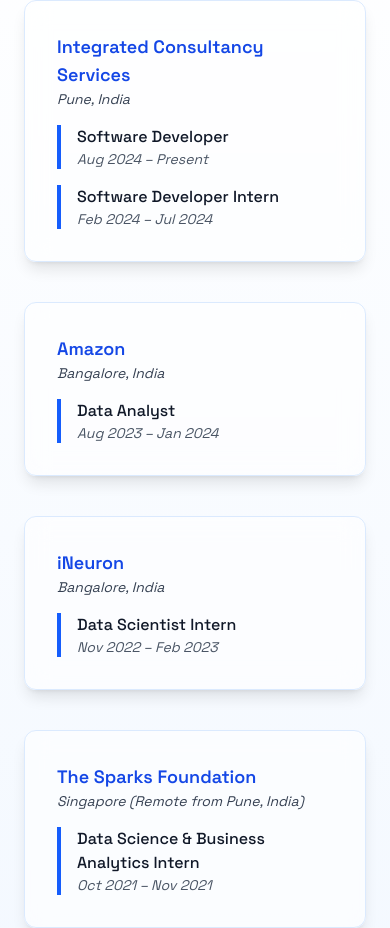
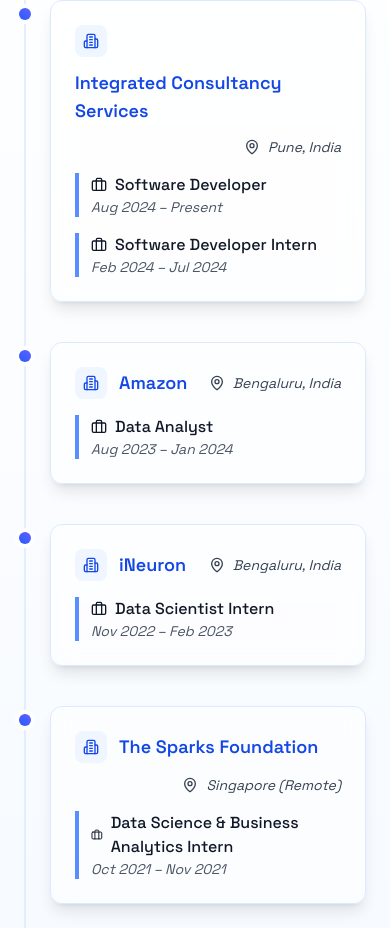
Before and after one commit to mihirkudale/mihirkudale-portfolio, a React (Vite) app: page / in a window 390 px wide. Shown: the part 4040-4968 px from the top of the page. Built offline with nearby package versions, Linux system fonts and the light colour scheme.

Commit message:
update code

```diff
--- /dev/null
+++ b/api/chat.js
@@ -0,0 +1,61 @@
+// /api/chat.js  (Vercel Serverless Function — no Python needed)
+export default async function handler(req, res) {
+  if (req.method !== "POST") {
+    return res.status(405).json({ error: "Method not allowed" });
+  }
+
+  try {
+    const { query, history = [] } = req.body || {};
+    if (!query || !query.trim()) {
+      return res.status(200).json({ answer: "Please ask a question." });
+    }
+
+    // Keep a short memory so follow-ups work
+    const messages = [
+      {
+        role: "system",
+        content:
+          "You are Mihir Kudale's portfolio AI assistant. Be concise, helpful, and truthful. If a detail is unknown, say so briefly and point to the closest helpful info on the site.",
+      },
+      ...history.slice(-8).map((m) => ({
+        role: m.from === "user" ? "user" : "assistant",
+        content: m.text,
+      })),
+      { role: "user", content: query },
+    ];
+
+    const r = await fetch("https://openrouter.ai/api/v1/chat/completions", {
+      method: "POST",
+      headers: {
+        "Content-Type": "application/json",
+        Authorization: `Bearer ${process.env.OPENROUTER_API_KEY}`,
+        "HTTP-Referer": process.env.SITE_URL || "http://localhost:5173",
+        "X-Title": "Mihir Portfolio Assistant",
+      },
+      body: JSON.stringify({
+        model: "openai/gpt-oss-20b:free", // your chosen model
+        messages,
+        temperature: 0.3,
+        max_tokens: 600,
+      }),
+    });
+
+    if (!r.ok) {
+      const t = await r.text().catch(() => "");
+      return res.status(200).json({
+        answer:
+          "I’m having trouble reaching the model right now. Quick summary: Mihir is a Pune-based software dev focused on data engineering/analytics (Python, SQL, AWS, Azure, Power BI, Tableau). See Projects/Contact for details.",
+        error: t,
+      });
+    }
+
+    const data = await r.json();
+    const answer =
+      data?.choices?.[0]?.message?.content ?? "I couldn’t generate a response.";
+    return res.status(200).json({ answer });
+  } catch (err) {
+    return res
+      .status(200)
+      .json({ answer: "Something went wrong. Please try again.", error: err?.message || null });
+  }
+}
--- a/package.json
+++ b/package.json
@@ -13,7 +13,7 @@
     "@emailjs/browser": "^4.4.1",
     "@tailwindcss/vite": "^4.0.0",
     "emailjs-com": "^3.2.0",
-    "framer-motion": "^12.15.0",
+    "framer-motion": "^12.23.12",
     "lucide-react": "^0.525.0",
     "react": "^18.3.1",
     "react-dom": "^18.3.1",
--- a/src/components/sections/Projects.jsx
+++ b/src/components/sections/Projects.jsx
@@ -617,10 +617,10 @@
   },
 ];
 
-const techFilters = ["Python", "SQL", "Power BI", "Tableau"];
+const techFilters = ["All","Python", "SQL", "Power BI", "Tableau"];
 
 export const Projects = () => {
-  const [activeTech, setActiveTech] = useState("Python");
+  const [activeTech, setActiveTech] = useState("All");
   const [searchQuery, setSearchQuery] = useState("");
 
   const filteredProjects = allProjects.filter((project) => {
--- a/src/components/sections/WorkExperience.jsx
+++ b/src/components/sections/WorkExperience.jsx
@@ -1,136 +1,116 @@
 import React from "react";
 import { RevealOnScroll } from "../RevealOnScroll";
+import { LuBriefcase, LuMapPin, LuBuilding2 } from "react-icons/lu";
 
+// TIP: keep locations consistent (e.g., "Bengaluru" everywhere or "Bangalore" everywhere)
 const experiences = [
   {
     company: "Integrated Consultancy Services",
     location: "Pune, India",
     roles: [
-      {
-        role: "Software Developer",
-        duration: "Aug 2024 – Present",
-      },
-      {
-        role: "Software Developer Intern",
-        duration: "Feb 2024 – Jul 2024",
-      },
+      { role: "Software Developer", start: "2024-08", end: null, display: "Aug 2024 – Present" },
+      { role: "Software Developer Intern", start: "2024-02", end: "2024-07", display: "Feb 2024 – Jul 2024" },
     ],
   },
   {
     company: "Amazon",
-    location: "Bangalore, India",
-    roles: [
-      {
-        role: "Data Analyst",
-        duration: "Aug 2023 – Jan 2024",
-      },
-    ],
+    location: "Bengaluru, India",
+    roles: [{ role: "Data Analyst", start: "2023-08", end: "2024-01", display: "Aug 2023 – Jan 2024" }],
   },
   {
     company: "iNeuron",
-    location: "Bangalore, India",
-    roles: [
-      {
-        role: "Data Scientist Intern",
-        duration: "Nov 2022 – Feb 2023",
-      },
-    ],
+    location: "Bengaluru, India",
+    roles: [{ role: "Data Scientist Intern", start: "2022-11", end: "2023-02", display: "Nov 2022 – Feb 2023" }],
   },
   {
     company: "The Sparks Foundation",
-    location: "Singapore (Remote from Pune, India)",
+    location: "Singapore (Remote)",
     roles: [
-      {
-        role: "Data Science & Business Analytics Intern",
-        duration: "Oct 2021 – Nov 2021",
-      },
+      { role: "Data Science & Business Analytics Intern", start: "2021-10", end: "2021-11", display: "Oct 2021 – Nov 2021" },
     ],
   },
   {
     company: "LetsGrowMore",
     location: "Pune, India",
-    roles: [
-      {
-        role: "Data Science Intern",
-        duration: "Sep 2021 – Oct 2021",
-      },
-    ],
+    roles: [{ role: "Data Science Intern", start: "2021-09", end: "2021-10", display: "Sep 2021 – Oct 2021" }],
   },
   {
-    company: "KPMG Data Analytics Consualting Virtual Internship",
+    company: "KPMG Data Analytics Consulting (Virtual Internship)",
     location: "Pune, India",
-    roles: [
+    roles: [{ role: "Data Analyst Intern", start: "2021-09", end: "2021-10", display: "Sep 2021 – Oct 2021" }],
+  },
+  // Keep these if you want a longer timeline:
   {
-        role: "Data Analyst Intern",
-        duration: "Sep 2021 – Oct 2021",
+    company: "SMC Infrastructures Pvt Ltd",
+    location: "Mumbai, India",
+    roles: [{ role: "Engineering Project Coordinator", start: "2018-04", end: "2019-03", display: "2018 – 2019" }],
   },
-    ],
+  {
+    company: "P.M Kudale & Associates",
+    location: "Pune, India",
+    roles: [{ role: "Engineering Project Manager", start: "2015-04", end: "2017-07", display: "2015 – 2017" }],
   },
-  // {
-  //   company: "SMC Infrastructures Pvt Ltd",
-  //   location: "Mumbai, India",
-  //   roles: [
-  //     {
-  //       role: "Engineering Project Co-ordinator Trainee",
-  //       duration: "Apr 2018 – Mar 2019",
-  //     },
-  //   ],
-  // },
-  // {
-  //   company: "P.M Kudale & Associates",
-  //   location: "Pune, India",
-  //   roles: [
-  //     {
-  //       role: "Engineering Project Manager (Self Employed)",
-  //       duration: "Apr 2015 – July 2017",
-  //     },
-  //   ],
-  // },
 ];
 
 const WorkExperience = () => {
   return (
     <section
       id="experience"
+      aria-labelledby="experience-heading"
       className="py-24 px-6 bg-gradient-to-b from-white to-blue-50 dark:from-gray-900 dark:to-gray-950 text-neutral-900 dark:text-white"
     >
       <RevealOnScroll>
         <div className="max-w-6xl mx-auto">
-          <h2 className="text-4xl font-bold text-center bg-gradient-to-r from-blue-600 via-indigo-500 to-purple-600 bg-clip-text text-transparent mb-14 tracking-tight">
+          <h2
+            id="experience-heading"
+            className="text-4xl font-bold text-center bg-gradient-to-r from-blue-600 via-indigo-500 to-purple-600 bg-clip-text text-transparent mb-14 tracking-tight"
+          >
             Work Experience
           </h2>
 
-          <div className="flex flex-col gap-10">
-            {experiences.map((exp, index) => (
-              <div
-                key={index}
-                className="bg-white/60 dark:bg-white/10 backdrop-blur-md border border-blue-100 dark:border-blue-700 rounded-xl shadow-lg p-8 w-full md:w-[100%] lg:w-[100%] mx-auto hover:scale-[1.01] transition-all"
-              >
-                <p className="text-lg font-semibold text-blue-700 dark:text-blue-300">
+          {/* Timeline container */}
+          <ol className="relative border-s-2 border-blue-100/70 dark:border-white/10 ps-6 space-y-10">
+            {experiences.map((exp) => (
+              <li key={exp.company} className="group">
+                {/* Node dot */}
+                <span
+                  aria-hidden="true"
+                  className="absolute -start-[7px] mt-2 h-3 w-3 rounded-full bg-gradient-to-tr from-blue-600 to-indigo-500 ring-4 ring-white dark:ring-gray-900"
+                />
+
+                <article className="bg-white/60 dark:bg-white/10 backdrop-blur-md border border-blue-100 dark:border-white/10 rounded-xl shadow-lg p-6 motion-safe:transition motion-safe:hover:shadow-xl">
+                  <header className="flex flex-wrap items-center gap-3">
+                    <span className="inline-flex items-center justify-center h-8 w-8 rounded-lg bg-blue-50 dark:bg-cyan-900/30 text-blue-700 dark:text-cyan-200">
+                      <LuBuilding2 aria-hidden className="h-4 w-4" />
+                    </span>
+                    <h3 className="text-lg font-semibold text-blue-700 dark:text-blue-300">
                       {exp.company}
-                </p>
-                <p className="text-sm text-gray-700 dark:text-gray-400 italic mb-4">
-                  {exp.location}
-                </p>
+                    </h3>
+                    <div className="ms-auto flex items-center gap-2 text-sm text-gray-700 dark:text-gray-400">
+                      <LuMapPin aria-hidden className="h-4 w-4" />
+                      <span className="italic">{exp.location}</span>
+                    </div>
+                  </header>
 
-                <div className="space-y-4">
-                  {exp.roles.map((role, idx) => (
-                    <div
-                      key={idx}
-                      className="border-l-4 border-blue-600 dark:border-blue-400 pl-4"
-                    >
-                      <p className="text-md font-medium text-gray-900 dark:text-white">
-                        {role.role}
+                  <div className="mt-4 space-y-4">
+                    {exp.roles.map((r) => (
+                      <div key={`${exp.company}-${r.role}-${r.start}`} className="ps-3 border-s-4 border-blue-600/70 dark:border-blue-400/70">
+                        <p className="flex items-center gap-2 text-base font-medium text-gray-900 dark:text-white">
+                          <LuBriefcase aria-hidden className="h-4 w-4" />
+                          <span>{r.role}</span>
                         </p>
                         <p className="text-sm text-gray-600 dark:text-gray-400 italic">
-                        {role.duration}
+                          <time dateTime={r.start}>{r.display.split("–")[0].trim()}</time>
+                          {" – "}
+                          {r.end ? <time dateTime={r.end}>{r.display.split("–")[1].trim()}</time> : <span>Present</span>}
                         </p>
                       </div>
                     ))}
                   </div>
-              </div>
+                </article>
+              </li>
             ))}
-          </div>
+          </ol>
         </div>
       </RevealOnScroll>
     </section>
```
Also changed, not shown: src/components/Chatbot.jsx (+41 -19 lines), src/components/sections/Testimonials.jsx (+58 -30 lines), src/components/sections/Contact.jsx (line endings or trailing spaces), 2 other files (tests, documents, lock files or other folders). Lines whose indentation alone changed are shown as unchanged.
